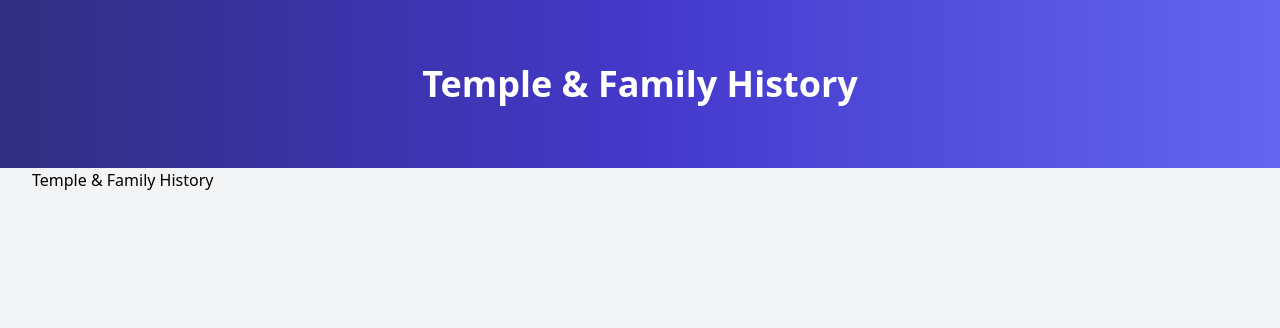
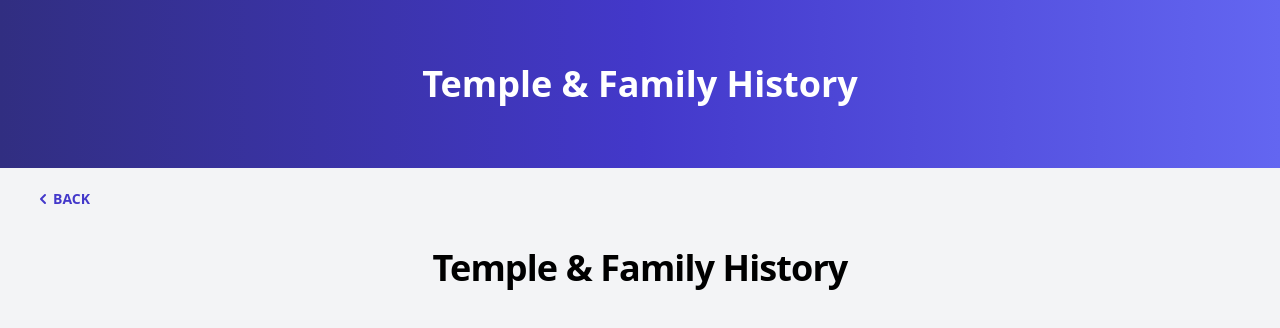
Before and after one commit to snicol21/ourwardapp, a Next.js app: page /temple-and-family-history in a window 1280 px wide. Shown: the top 328 px of the page. Built offline with nearby package versions, Linux system fonts and the light colour scheme; a web font is replaced by a local one.

Commit message:
add a link type to the button component; add a back button to all subpages

```diff
--- a/components/buttons/Button.tsx
+++ b/components/buttons/Button.tsx
@@ -11,7 +11,7 @@ export type IButton = {
   disabled?: boolean
   href?: IHref | IHref[]
   className?: string
-  type?: "dark" | "light"
+  type?: "dark" | "light" | "link"
 }
 
 const getColor = {
@@ -20,29 +20,37 @@ const getColor = {
     blue: "bg-blue-500 hover:bg-blue-700",
     red: "bg-red-500 hover:bg-red-700",
     green: "bg-green-500 hover:bg-green-700",
+    gray: "bg-gray-500 hover:bg-gray-700",
   },
   light: {
     primary: "text-primary-600 hover:bg-primary-50",
     blue: "text-blue-600 hover:bg-blue-50",
     red: "text-red-600 hover:bg-red-50",
     green: "text-green-600 hover:bg-green-50",
+    gray: "text-gray-600 hover:bg-gray-50",
+  },
+  link: {
+    primary: "text-primary-700 hover:text-primary-500",
+    blue: "text-blue-700 hover:text-blue-500",
+    red: "text-red-700 hover:text-red-500",
+    green: "text-green-700 hover:text-green-500",
+    gray: "text-gray-700 hover:text-gray-500",
   },
 }
 
 const Button = ({ children, color = "primary", href = { url: "", calendly: false }, disabled = false, className = "", type = "dark" }: IButton) => {
-  const baseStyles = `focus:outline-none ${className} border border-transparent rounded-md shadow px-6 py-3 inline-flex items-center text-base font-medium `
-  const dark = `${getColor.dark[color]} text-white`
-  const light = `${getColor.light[color]} bg-white`
+  const baseStyles = `${className} font-medium focus:outline-none border border-transparent rounded-md inline-flex items-center text-base`
   let styles: string
   switch (type) {
+    case "light":
+      styles = `${baseStyles} ${getColor.light[color]} px-6 py-3 shadow bg-white`
+      break
+    case "link":
+      styles = `${baseStyles} ${getColor.link[color]}`
+      break
     case "dark":
-      styles = `${baseStyles} ${dark}`
-      break
-    case "light":
-      styles = `${baseStyles} ${light}`
-      break
     default:
-      styles = `${baseStyles} ${dark}`
+      styles = `${baseStyles} ${getColor.dark[color]} px-6 py-3 shadow text-white`
   }
 
   if (Array.isArray(href)) {
--- a/pages/sunday.tsx
+++ b/pages/sunday.tsx
@@ -4,6 +4,8 @@ import PageHeader from "../components/headers/PageHeader"
 import Schedule, { IScheduleDate } from "../components/schedule/Schedule"
 import { dataScheduleTimes } from "../content/dataSunday"
 import { getNextDayOfWeek } from "../components/shared/Utilities"
+import Button from "../components/buttons/Button"
+import Icon from "../components/shared/Icon"
 
 function Sunday() {
   const nextSunday: IScheduleDate = getNextDayOfWeek(new Date(), 7)
@@ -14,6 +16,10 @@ function Sunday() {
       </Head>
       <PageHeader title="Sunday Meetings" subtitle="Below is a list of scheduled events this upcoming Sunday" />
       <Layout>
+        <Button type="link" className="absolute top-5" href={{ url: "/" }}>
+          <Icon name="chevron-left" />
+          <span className="mr-2 text-sm uppercase font-semibold">Back</span>
+        </Button>
         <Schedule date={nextSunday} times={dataScheduleTimes} />
       </Layout>
     </>
--- a/pages/temple-and-family-history.tsx
+++ b/pages/temple-and-family-history.tsx
@@ -1,6 +1,9 @@
 import Head from "next/head"
 import Layout from "../components/layout/Layout"
 import PageHeader from "../components/headers/PageHeader"
+import Button from "../components/buttons/Button"
+import Icon from "../components/shared/Icon"
+import SectionHeader from "../components/headers/SectionHeader"
 
 function TempleAndFamilyHistory() {
   return (
@@ -10,7 +13,11 @@ function TempleAndFamilyHistory() {
       </Head>
       <PageHeader title="Temple &amp; Family History" />
       <Layout>
-        <div>Temple &amp; Family History</div>
+        <Button type="link" className="absolute top-5" href={{ url: "/" }}>
+          <Icon name="chevron-left" />
+          <span className="mr-2 text-sm uppercase font-semibold">Back</span>
+        </Button>
+        <SectionHeader title="Temple &amp; Family History" />
       </Layout>
     </>
   )
--- a/pages/welcome.tsx
+++ b/pages/welcome.tsx
@@ -1,6 +1,9 @@
 import Head from "next/head"
 import Layout from "../components/layout/Layout"
 import PageHeader from "../components/headers/PageHeader"
+import Button from "../components/buttons/Button"
+import Icon from "../components/shared/Icon"
+import SectionHeader from "../components/headers/SectionHeader"
 
 function Welcome() {
   return (
@@ -10,7 +13,11 @@ function Welcome() {
       </Head>
       <PageHeader title="Welcome" />
       <Layout>
-        <div>Welcome</div>
+        <Button type="link" className="absolute top-5" href={{ url: "/" }}>
+          <Icon name="chevron-left" />
+          <span className="mr-2 text-sm uppercase font-semibold">Back</span>
+        </Button>
+        <SectionHeader title="Welcome" />
       </Layout>
     </>
   )
```
